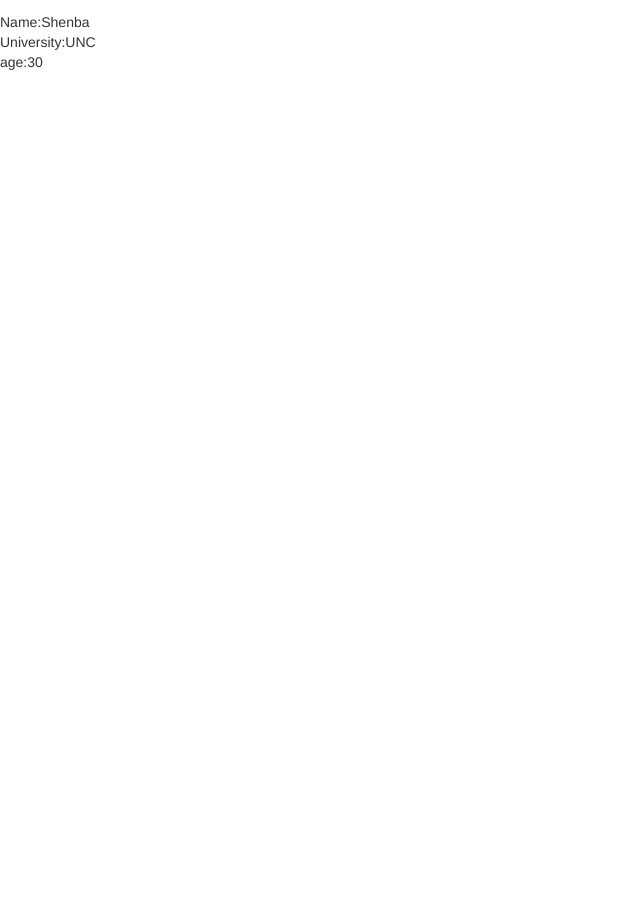
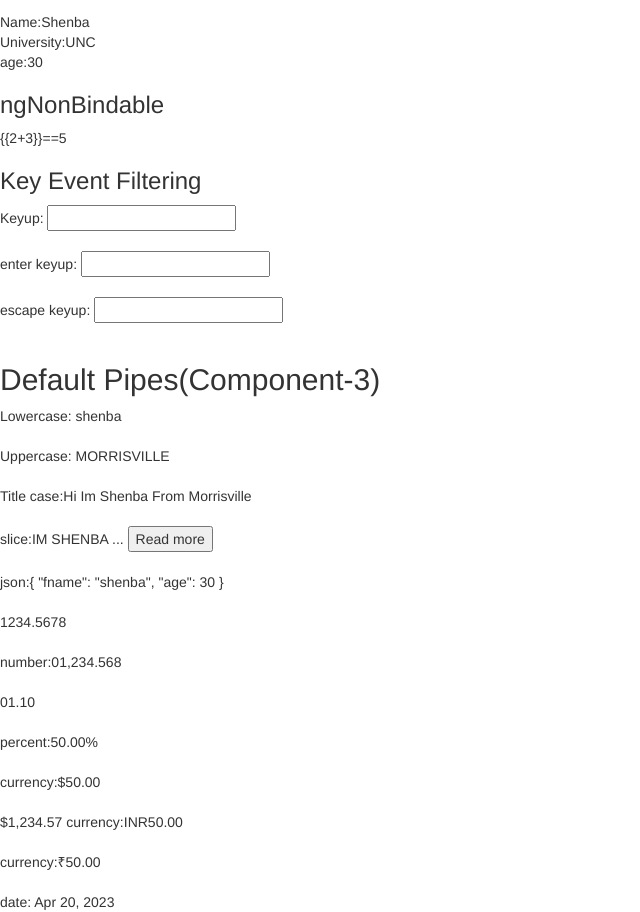
Before and after one commit to shenbagassn/angularBasics, an Angular app: page / in a window 1280 px wide. Shown: the part 867-1779 px from the top of the page, without its empty margins (0-640 px from the left). Before the commit the page ends 939 px from the top, so only its background shows below. Built offline with nearby package versions, Linux system fonts and the light colour scheme.

Commit message:
Pipes, Key Event Filtering

```diff
--- /dev/null
+++ b/src/app/Pipes/defaultpipes/defaultpipes.component.html
@@ -0,0 +1,24 @@
+<h2>Default Pipes(Component-3)</h2>
+Lowercase: {{username | lowercase}} <br> <br>
+
+Uppercase: {{place | uppercase}} <br> <br>
+
+Title case:{{msg|titlecase}} <br> <br>
+
+slice:{{msg|slice:3:13|uppercase}}... <button>Read more</button> <br> <br>
+
+json:{{obj|json }} <br> <br>{{num}} <br> <br>
+
+number:{{num | number:'5.2-3'}} <br> <br>
+
+{{1.1|number:'2.2-3' }} <br> <br>
+
+percent:{{data| percent:'2.2-3'}} <br> <br>
+
+currency:{{price|currency}} <br> <br>
+{{num|currency}}
+
+currency:{{price|currency:"INR":"code"}} <br> <br>
+
+currency:{{price|currency:"INR"}} <br> <br>
+date: {{lastActive | date}}
--- /dev/null
+++ b/src/app/Pipes/defaultpipes/defaultpipes.component.ts
@@ -0,0 +1,22 @@
+import { Component, OnInit } from '@angular/core';
+
+@Component({
+  selector: 'app-defaultpipes',
+  templateUrl: './defaultpipes.component.html',
+  styleUrls: ['./defaultpipes.component.css']
+})
+export class DefaultpipesComponent implements OnInit {
+username:string="SHENBA";
+place:string="morrisville";
+msg:string="hi im shenba from morrisville";
+obj={fname:"shenba",age:30};
+num=1234.5678;
+data=0.5;
+price=50;
+lastActive= new Date();
+  constructor() { }
+
+  ngOnInit(): void {
+  }
+
+}
--- a/src/app/app.component.html
+++ b/src/app/app.component.html
@@ -1,3 +1,5 @@
 <h1>Root Component</h1>
+
 <app-addproducts></app-addproducts>
 <app-listproducts></app-listproducts>
+<app-defaultpipes></app-defaultpipes>
--- a/src/app/app.module.ts
+++ b/src/app/app.module.ts
@@ -5,6 +5,7 @@
 import { AppComponent } from './app.component';
 import { AddproductsComponent } from './addProducts/addProducts.component';
 import { ListproductsComponent } from './listproducts/listproducts.component';
+import { DefaultpipesComponent } from './Pipes/defaultpipes/defaultpipes.component';
 
 
 
@@ -12,7 +13,8 @@
   declarations: [
     AppComponent,
     AddproductsComponent,
-    ListproductsComponent
+    ListproductsComponent,
+    DefaultpipesComponent
   ],
   imports: [
     BrowserModule,
--- a/src/app/listproducts/listproducts.component.html
+++ b/src/app/listproducts/listproducts.component.html
@@ -51,3 +51,13 @@
     </div>
 
 </div>
+<h3>ngNonBindable</h3>
+  <p ngNonBindable>
+    {{2+3}}==5
+</p>
+
+<h3>Key Event Filtering</h3>
+
+Keyup: <input type="text"(keyup)="doEventFiltering($event)"> <br> <br>
+enter keyup:  <input type="text"(keyup.enter)="doEventFiltering($event)"> <br> <br>
+escape keyup:  <input type="text"(keyup.Escape)="doEventFiltering($event)"> <br> <br>
--- a/src/app/listproducts/listproducts.component.ts
+++ b/src/app/listproducts/listproducts.component.ts
@@ -15,4 +15,10 @@
   doSwitch(viewCase:string){
     this.viewmode=viewCase;
   }
+  doEventFiltering(event:any){
+    console.log("event triggered");
+    console.log(event);
+
+
+  }
 }
```
Also changed, not shown: src/app/Pipes/defaultpipes/defaultpipes.component.css (added), 1 other file (tests, documents, lock files or other folders).
